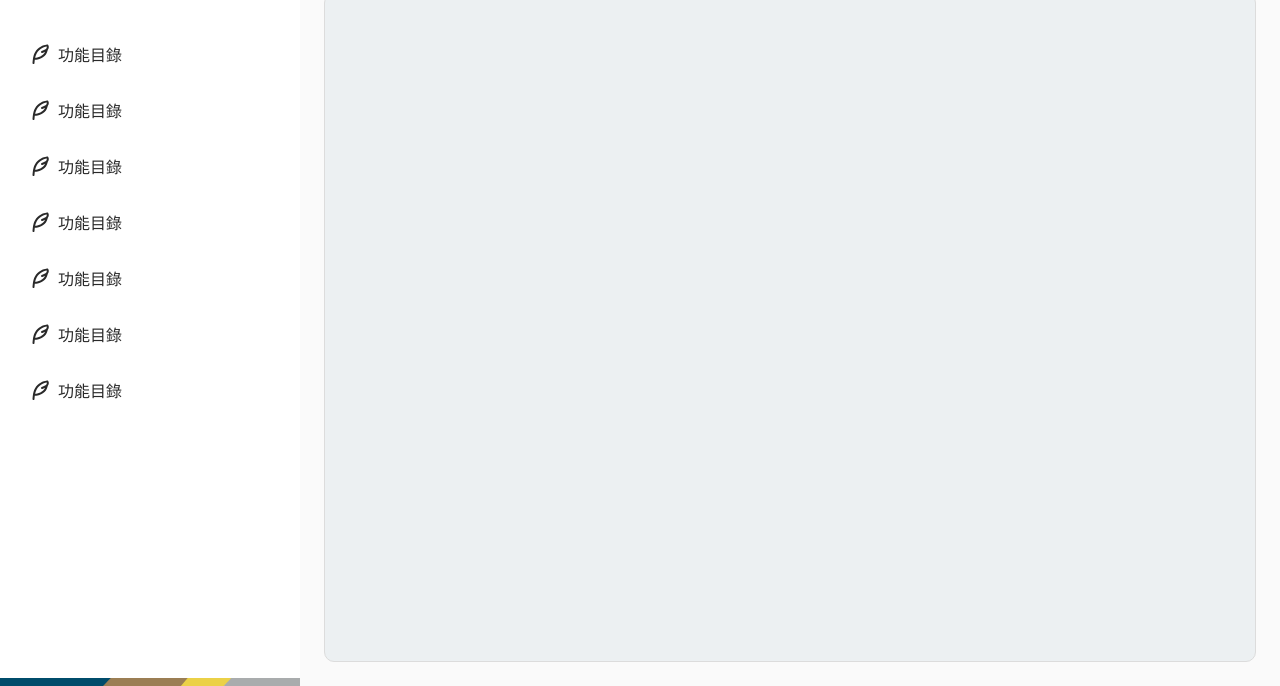
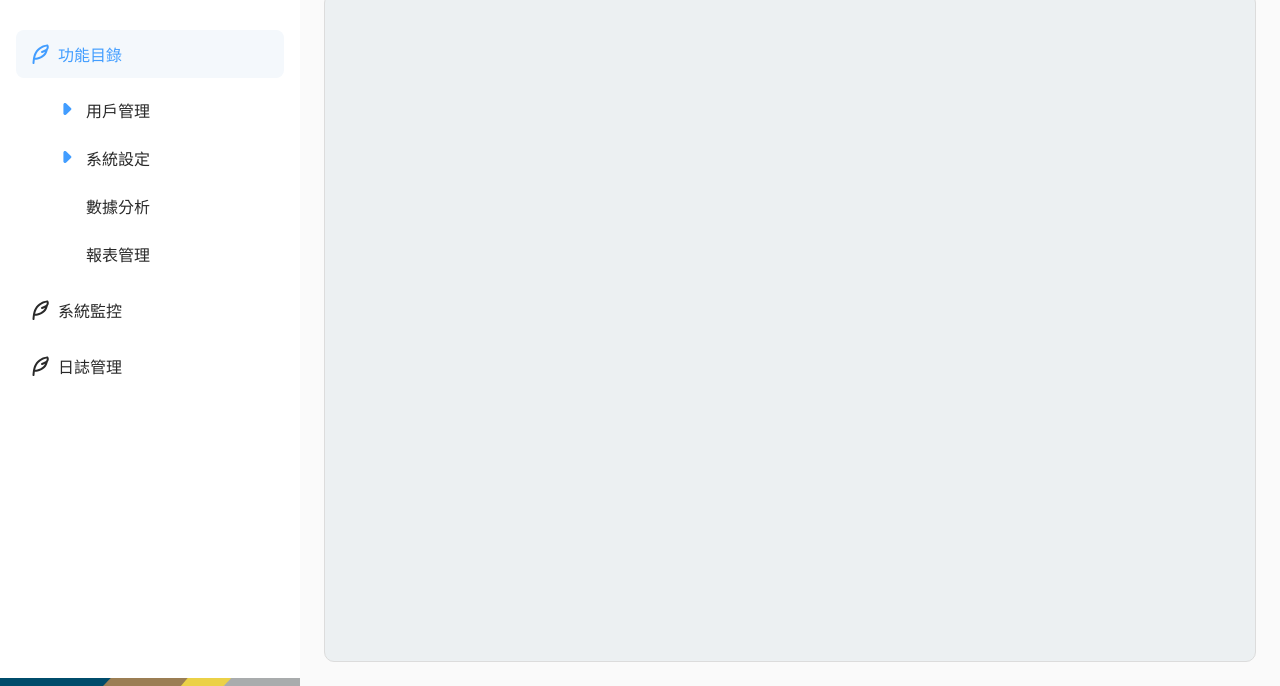
Before and after one commit to vic-ming/infinite-frame, a plain HTML site: page index.html in a window 1280 px wide. Both pictures are taken after a click on the element "功能目錄". Shown: the part 114-800 px from the top of the page. Drawn offline with nearby package versions, Linux system fonts and the light colour scheme.

Commit message:
side panel 樣式調整

```diff
--- a/assets/css/style.css
+++ b/assets/css/style.css
@@ -109,9 +109,72 @@ button {
 .side-panel .side-panel-menu-item.active .quill-icon .quill-active {
   opacity: 1;
 }
+
+.side-panel-menu-item.active span {
+  color: #429DFF;
+}
 .side-panel .side-panel-menu span{
   font-size: 16px;
   font-weight: 500;
+}
+
+/* 子菜單樣式 */
+.submenu-level-1,
+.submenu-level-2 {
+  max-height: 0;
+  overflow: hidden;
+  transition: max-height 0.3s ease-in-out;
+  margin-left: 20px;
+}
+
+.submenu-level-1.expanded,
+.submenu-level-2.expanded {
+  max-height: 1000px;
+}
+
+/* 箭頭圖標樣式 */
+.arrow-icon {
+  margin-left: auto;
+  width: 24px;
+  height: 24px;
+  transition: transform 0.3s ease;
+}
+
+.arrow-icon img {
+  width: 24px;
+  height: 24px;
+}
+
+.side-panel-menu-item.expanded .arrow-icon {
+  transform: rotate(90deg);
+}
+
+.side-panel-menu-item.expanded {
+  background-color: #f4f8fc;
+  border-radius: 8px;
+  color: #429DFF;
+}
+
+.side-panel-menu-item.expanded .quill-icon .quill-normal {
+  opacity: 0;
+}
+
+.side-panel-menu-item.expanded .quill-icon .quill-active {
+  opacity: 1;
+}
+
+/* 有子菜單的項目樣式 */
+.side-panel-menu-item.has-submenu {
+  position: relative;
+}
+
+/* 子菜單項目的縮進 */
+.submenu-level-1 .side-panel-menu-item {
+  padding-left: 20px;
+}
+
+.submenu-level-2 .side-panel-menu-item {
+  padding-left: 40px;
 }
 
 .content-panel{
--- a/index.html
+++ b/index.html
@@ -26,54 +26,86 @@
             <img src="./assets/images/logo.png" alt="logo">
           </div>
           <div class="side-panel-menu">
+            <!-- 功能目錄 -->
+            <div class="side-panel-menu-item has-submenu" data-menu="functions">
+              <div class="quill-icon">
+                <img src="./assets/images/quill.svg" alt="quill" class="quill-normal">
+                <img src="./assets/images/quill-active.svg" alt="quill-active" class="quill-active">
+              </div>
+              <span>功能目錄</span>
+
+            </div>
+            <!-- 二級目錄 -->
+            <div class="submenu-level-1" data-parent="functions">
+              <div class="side-panel-menu-item has-submenu" data-menu="user-management">
+                <div class="quill-icon">
+                  <div class="arrow-icon">
+                    <img src="./assets/images/arrow_right.svg" alt="arrow">
+                  </div>
+                </div>
+                <span>用戶管理</span>
+
+              </div>
+              <!-- 三級目錄 -->
+              <div class="submenu-level-2" data-parent="user-management">
+                <div class="side-panel-menu-item">
+                  <span>用戶列表</span>
+                </div>
+                <div class="side-panel-menu-item">
+                  <span>權限設定</span>
+                </div>
+                <div class="side-panel-menu-item">
+                  <span>角色管理</span>
+                </div>
+              </div>
+
+              <div class="side-panel-menu-item has-submenu" data-menu="system-settings">
+                <div class="quill-icon">
+                  <div class="arrow-icon">
+                    <img src="./assets/images/arrow_right.svg" alt="arrow">
+                  </div>
+                </div>
+                <span>系統設定</span>
+
+              </div>
+              <!-- 三級目錄 -->
+              <div class="submenu-level-2" data-parent="system-settings">
+                <div class="side-panel-menu-item">
+                  <span>基本設定</span>
+                </div>
+                <div class="side-panel-menu-item">
+                  <span>安全設定</span>
+                </div>
+                <div class="side-panel-menu-item">
+                  <span>備份設定</span>
+                </div>
+              </div>
+
+              <div class="side-panel-menu-item">
+                <div class="quill-icon"></div>
+                <span>數據分析</span>
+              </div>
+
+              <div class="side-panel-menu-item">
+                <div class="quill-icon"></div>
+                <span>報表管理</span>
+              </div>
+            </div>
+
+            <!-- 其他功能目錄 -->
             <div class="side-panel-menu-item">
               <div class="quill-icon">
                 <img src="./assets/images/quill.svg" alt="quill" class="quill-normal">
                 <img src="./assets/images/quill-active.svg" alt="quill-active" class="quill-active">
               </div>
-              <span>功能目錄</span>
+              <span>系統監控</span>
             </div>
             <div class="side-panel-menu-item">
               <div class="quill-icon">
                 <img src="./assets/images/quill.svg" alt="quill" class="quill-normal">
                 <img src="./assets/images/quill-active.svg" alt="quill-active" class="quill-active">
               </div>
-              <span>功能目錄</span>
-            </div>
-            <div class="side-panel-menu-item">
-              <div class="quill-icon">
-                <img src="./assets/images/quill.svg" alt="quill" class="quill-normal">
-                <img src="./assets/images/quill-active.svg" alt="quill-active" class="quill-active">
-              </div>
-              <span>功能目錄</span>
-            </div>
-            <div class="side-panel-menu-item">
-              <div class="quill-icon">
-                <img src="./assets/images/quill.svg" alt="quill" class="quill-normal">
-                <img src="./assets/images/quill-active.svg" alt="quill-active" class="quill-active">
-              </div>
-              <span>功能目錄</span>
-            </div>
-            <div class="side-panel-menu-item">
-              <div class="quill-icon">
-                <img src="./assets/images/quill.svg" alt="quill" class="quill-normal">
-                <img src="./assets/images/quill-active.svg" alt="quill-active" class="quill-active">
-              </div>
-              <span>功能目錄</span>
-            </div>
-            <div class="side-panel-menu-item">
-              <div class="quill-icon">
-                <img src="./assets/images/quill.svg" alt="quill" class="quill-normal">
-                <img src="./assets/images/quill-active.svg" alt="quill-active" class="quill-active">
-              </div>
-              <span>功能目錄</span>
-            </div>
-            <div class="side-panel-menu-item">
-              <div class="quill-icon">
-                <img src="./assets/images/quill.svg" alt="quill" class="quill-normal">
-                <img src="./assets/images/quill-active.svg" alt="quill-active" class="quill-active">
-              </div>
-              <span>功能目錄</span>
+              <span>日誌管理</span>
             </div>
           </div>
           <img src="./assets/images/panel-bottom.png" alt="panel-bottom">
@@ -106,6 +138,54 @@
 
     <!-- Bootstrap JavaScript -->
     <script src="https://cdn.jsdelivr.net/npm/bootstrap@5.3.2/dist/js/bootstrap.bundle.min.js" integrity="sha384-C6RzsynM9kWDrMNeT87bh95OGNyZPhcTNXj1NW7RuBCsyN/o0jlpcV8Qyq46cDfL" crossorigin="anonymous"></script>
+
+    <!-- 自定義JavaScript -->
+    <script>
+      document.addEventListener('DOMContentLoaded', function() {
+        // 獲取所有有子菜單的項目
+        const menuItems = document.querySelectorAll('.side-panel-menu-item.has-submenu');
+
+        menuItems.forEach(function(item) {
+          item.addEventListener('click', function(e) {
+            e.preventDefault();
+
+            const menuId = this.getAttribute('data-menu');
+            const submenu = document.querySelector(`[data-parent="${menuId}"]`);
+
+            if (submenu) {
+              // 切換展開狀態
+              const isExpanded = submenu.classList.contains('expanded');
+
+              if (isExpanded) {
+                // 收縮
+                submenu.classList.remove('expanded');
+                this.classList.remove('expanded');
+              } else {
+                // 展開
+                submenu.classList.add('expanded');
+                this.classList.add('expanded');
+              }
+            }
+          });
+        });
+
+        // 為普通菜單項添加點擊事件（可選）
+        const regularMenuItems = document.querySelectorAll('.side-panel-menu-item:not(.has-submenu)');
+        regularMenuItems.forEach(function(item) {
+          item.addEventListener('click', function(e) {
+            e.preventDefault();
+
+            // 移除所有活動狀態
+            document.querySelectorAll('.side-panel-menu-item').forEach(function(menuItem) {
+              menuItem.classList.remove('active');
+            });
+
+            // 添加活動狀態到當前項目
+            this.classList.add('active');
+          });
+        });
+      });
+    </script>
   </body>
 </html>
 <style scoped>
```
